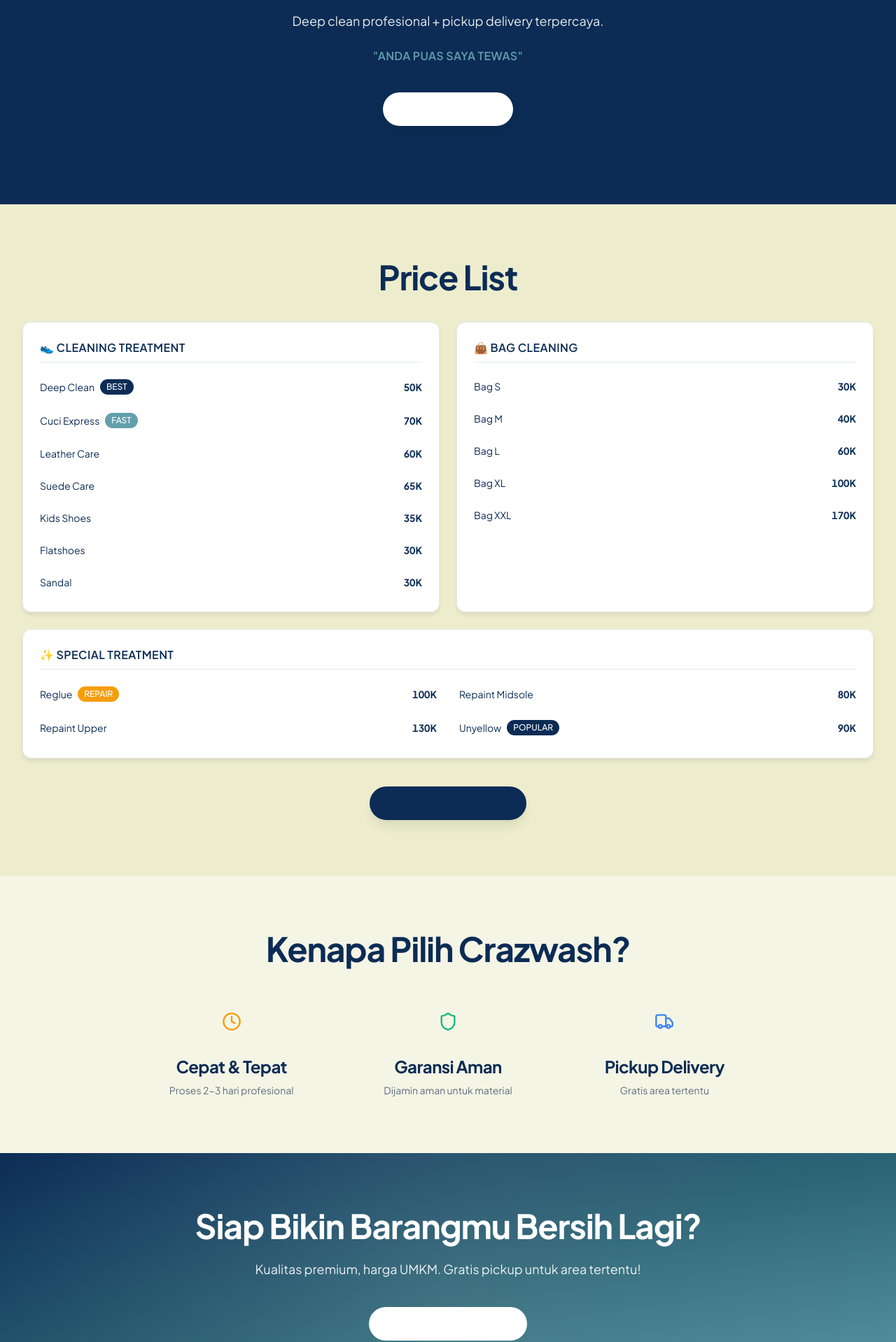
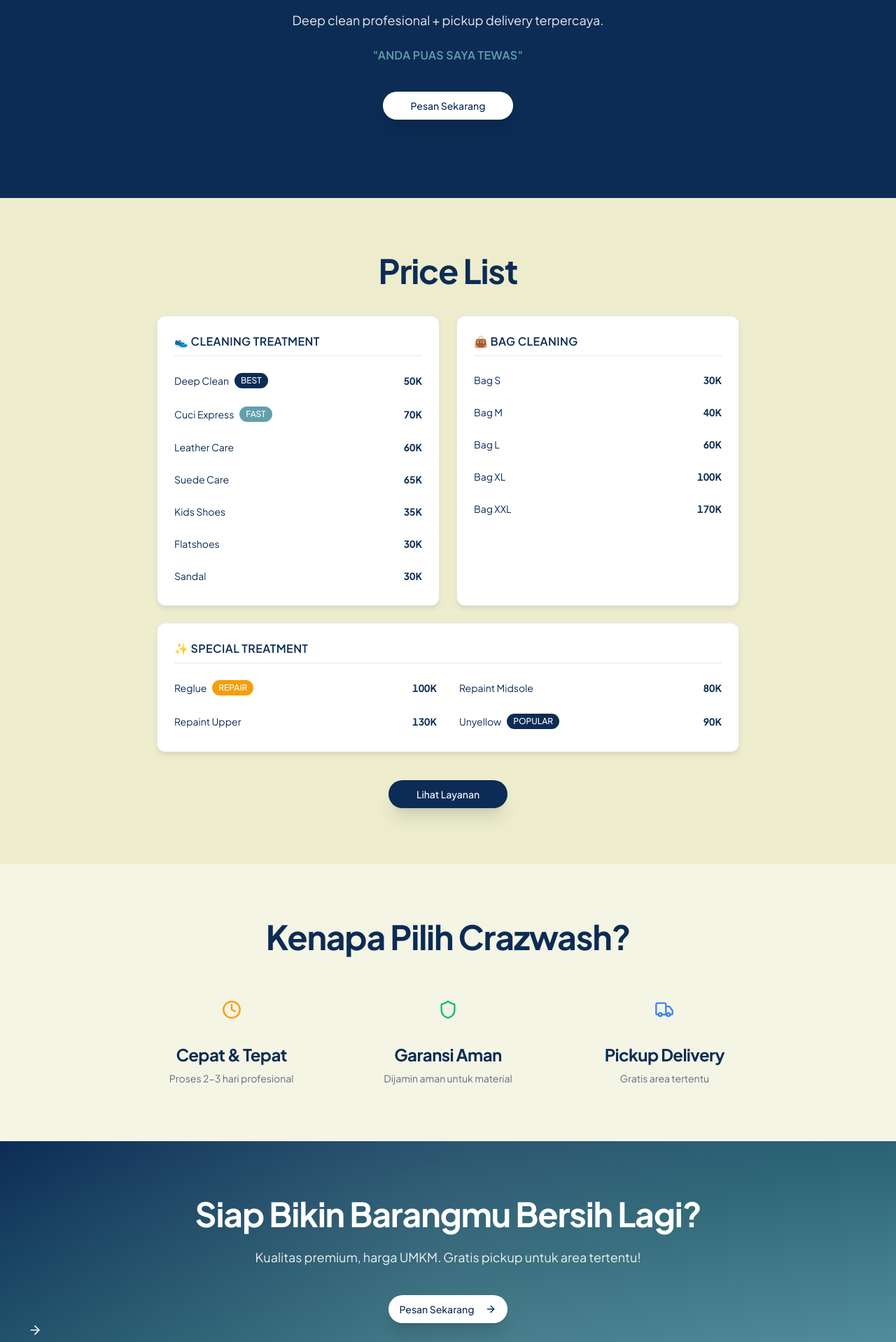
Before and after one commit to athallaarl66/Crazwash, a Next.js app: page / in a window 1280 px wide. Shown: the part 363-2281 px from the top of the page at 70% size. Built offline with nearby package versions, Linux system fonts and the light colour scheme.

Commit message:
fix button ui public dashboard

```diff
--- a/app/admin/service/ProductsTable.tsx
+++ b/app/admin/service/ProductsTable.tsx
@@ -128,12 +128,8 @@
       )}
 
       <div className="rounded-lg border overflow-x-auto">
-        {" "}
-        {/* Mobile scroll */}
-        <table className="w-full text-sm">
+        <table className="w-full text-body-sm">
           <thead className="bg-muted">
-            {" "}
-            {/* Pakai bg-muted */}
             <tr>
               {setSelected && (
                 <th className="p-3">
@@ -147,8 +143,7 @@
               )}
               <th className="text-left p-3 font-medium text-foreground">
                 Nama Layanan
-              </th>{" "}
-              {/* Pakai text-foreground */}
+              </th>
               <th className="text-left p-3 font-medium text-foreground">
                 Kategori
               </th>
@@ -176,16 +171,12 @@
                   colSpan={setSelected ? 8 : 7}
                   className="p-8 text-center text-muted-foreground text-body"
                 >
-                  {" "}
-                  {/* Pakai text-muted-foreground, text-body */}
                   Tidak ada layanan
                 </td>
               </tr>
             ) : (
               products.map((product) => (
                 <tr key={product.id} className="border-t hover:bg-muted/50">
-                  {" "}
-                  {/* Pakai bg-muted/50 */}
                   {setSelected && (
                     <td className="p-3">
                       <Checkbox
@@ -202,16 +193,12 @@
                     </div>
                     {product.description && (
                       <div className="text-caption text-muted-foreground truncate max-w-xs">
-                        {" "}
-                        {/* Pakai text-caption */}
                         {product.description}
                       </div>
                     )}
                   </td>
                   <td className="p-3">
                     <Badge variant="outline" className="border-border">
-                      {" "}
-                      {/* Pakai border-border */}
                       {CATEGORY_LABELS[product.category]}
                     </Badge>
                   </td>
--- a/app/layout.tsx
+++ b/app/layout.tsx
@@ -11,14 +11,14 @@
 });
 
 export const metadata: Metadata = {
-  title: "Crazwash - Cuci Sepatu & Tas  Bandung",
+  title: "Crazwash - Cuci Sepatu & Tas di Bandung",
   description:
     "Jasa cuci sepatu dan tas profesional di Bandung Timur. Deep clean, leather care, suede care, dengan layanan pickup delivery gratis area tertentu.",
   keywords:
     "cuci sepatu bandung, cuci tas, deep clean sepatu, leather care, suede care, jasa cuci sepatu bandung timur",
   authors: [{ name: "Crazwash" }],
   openGraph: {
-    title: "Crazwash - Cuci Sepatu & Tas  Bandung",
+    title: "Crazwash - Cuci Sepatu & Tas di Bandung",
     description:
       "Bikin sepatu & tas kembali seperti baru. Deep clean profesional + pickup delivery terpercaya.",
     url: "https://crazwash.vercel.app",
--- a/app/page.tsx
+++ b/app/page.tsx
@@ -47,15 +47,9 @@
 };
 
 const CATEGORY_CONFIG = {
-  shoes: {
-    title: "👟 Cleaning Treatment",
-  },
-  bags: {
-    title: "👜 Bag Cleaning",
-  },
-  special: {
-    title: "✨ Special Treatment",
-  },
+  shoes: { title: "👟 Cleaning Treatment" },
+  bags: { title: "👜 Bag Cleaning" },
+  special: { title: "✨ Special Treatment" },
 } as const;
 
 /* ================= PAGE ================= */
@@ -99,21 +93,30 @@
           <Link href="/order">
             <Button
               size="lg"
-              className="bg-card text-card-foreground hover:bg-card/90 shadow-soft-lg rounded-full px-10 py-6 text-body font-semibold transition-all duration-300 hover:scale-105"
+              className="
+    bg-white
+    text-primary
+    hover:scale-105
+    transition
+    duration-200
+    shadow-xl
+    rounded-full
+    px-10
+  "
             >
               Pesan Sekarang
-              <ArrowRight className="ml-2 h-5 w-5" />
             </Button>
           </Link>
         </div>
       </section>
 
-      {/* ================= PRICE LIST - COMPACT ================= */}
+      {/* ================= PRICE LIST ================= */}
       <section className="py-16 lg:py-20">
         <div className="container-custom mx-auto max-w-4xl">
           <h2 className="text-h2 mb-10 text-center">Price List</h2>
 
           <div className="grid md:grid-cols-2 gap-6 mb-6">
+            {/* Shoes */}
             <div className="card-custom p-6">
               <h3 className="text-body font-semibold mb-4 uppercase tracking-wide text-primary border-b border-border pb-2">
                 {CATEGORY_CONFIG.shoes.title}
@@ -149,6 +152,7 @@
               </div>
             </div>
 
+            {/* Bags */}
             <div className="card-custom p-6">
               <h3 className="text-body font-semibold mb-4 uppercase tracking-wide text-primary border-b border-border pb-2">
                 {CATEGORY_CONFIG.bags.title}
@@ -171,6 +175,7 @@
             </div>
           </div>
 
+          {/* Special */}
           <div className="card-custom p-6">
             <h3 className="text-body font-semibold mb-4 uppercase tracking-wide text-primary border-b border-border pb-2">
               {CATEGORY_CONFIG.special.title}
@@ -210,10 +215,18 @@
             <Link href="/services">
               <Button
                 size="lg"
-                className="bg-primary text-primary-foreground hover:bg-primary/90 shadow-soft-lg rounded-full px-10 py-6 text-body font-semibold transition-all duration-300"
+                className="
+    bg-primary
+    text-white
+    hover:scale-105
+    transition
+    duration-200
+    shadow-xl
+    rounded-full
+    px-10
+  "
               >
-                Lihat Semua Layanan
-                <ArrowRight className="ml-2 h-5 w-5" />
+                Lihat Layanan{" "}
               </Button>
             </Link>
           </div>
@@ -292,34 +305,33 @@
             Kualitas premium, harga UMKM. Gratis pickup untuk area tertentu!
           </p>
 
-          <div className="flex flex-col sm:flex-row gap-4 justify-center">
           <Link href="/order">
             <Button
               size="lg"
-                variant="default"
-                className="bg-primary-foreground text-primary hover:bg-primary-foreground/90 hover:text-primary rounded-full px-10 py-6 text-body font-semibold backdrop-blur-sm transition-all duration-300 group"
+              className="
+    bg-white
+    text-primary
+    hover:scale-105
+    transition
+    duration-200
+    shadow-xl
+    rounded-full
+    px-10
+  "
             >
-                <span className="flex items-center gap-2">
               Pesan Sekarang
-                  <ArrowRight className="w-5 h-5 transition-transform duration-300 group-hover:translate-x-1" />
-                </span>
+              <ArrowRight className="ml-2 h-5 w-5" />
             </Button>
           </Link>
-          </div>
+          <ArrowRight className="ml-2 h-5 w-5" />
 
           <div className="mt-10 flex flex-wrap gap-6 justify-center text-body-sm opacity-90">
-            <span className="flex items-center gap-2">
+            {["100% Aman", "Berpengalaman", "Hasil Maksimal"].map((text, i) => (
+              <span key={i} className="flex items-center gap-2">
                 <CheckCircle className="h-4 w-4" />
-              100% Aman
+                {text}
               </span>
-            <span className="flex items-center gap-2">
-              <CheckCircle className="h-4 w-4" />
-              Berpengalaman
-            </span>
-            <span className="flex items-center gap-2">
-              <CheckCircle className="h-4 w-4" />
-              Hasil Maksimal
-            </span>
+            ))}
           </div>
         </div>
       </section>
--- a/components/ui/button.tsx
+++ b/components/ui/button.tsx
@@ -1,8 +1,8 @@
-import * as React from "react"
-import { cva, type VariantProps } from "class-variance-authority"
-import { Slot } from "radix-ui"
+import * as React from "react";
+import { cva, type VariantProps } from "class-variance-authority";
+import { Slot } from "radix-ui";
 
-import { cn } from "@/lib/utils"
+import { cn } from "@/lib/utils";
 
 const buttonVariants = cva(
   "inline-flex items-center justify-center gap-2 whitespace-nowrap rounded-md text-sm font-medium transition-all disabled:pointer-events-none disabled:opacity-50 [&_svg]:pointer-events-none [&_svg:not([class*='size-'])]:size-4 shrink-0 [&_svg]:shrink-0 outline-none focus-visible:border-ring focus-visible:ring-ring/50 focus-visible:ring-[3px] aria-invalid:ring-destructive/20 dark:aria-invalid:ring-destructive/40 aria-invalid:border-destructive",
@@ -10,16 +10,25 @@
     variants: {
       variant: {
         default: "bg-primary text-primary-foreground hover:bg-primary/90",
+
+        // ✅ NEW — CARD VARIANT
+        card: "bg-card text-card-foreground hover:bg-card/90",
+
         destructive:
           "bg-destructive text-white hover:bg-destructive/90 focus-visible:ring-destructive/20 dark:focus-visible:ring-destructive/40 dark:bg-destructive/60",
+
         outline:
           "border bg-background shadow-xs hover:bg-accent hover:text-accent-foreground dark:bg-input/30 dark:border-input dark:hover:bg-input/50",
+
         secondary:
           "bg-secondary text-secondary-foreground hover:bg-secondary/80",
+
         ghost:
           "hover:bg-accent hover:text-accent-foreground dark:hover:bg-accent/50",
+
         link: "text-primary underline-offset-4 hover:underline",
       },
+
       size: {
         default: "h-9 px-4 py-2 has-[>svg]:px-3",
         xs: "h-6 gap-1 rounded-md px-2 text-xs has-[>svg]:px-1.5 [&_svg:not([class*='size-'])]:size-3",
@@ -31,12 +40,13 @@
         "icon-lg": "size-10",
       },
     },
+
     defaultVariants: {
       variant: "default",
       size: "default",
     },
-  }
-)
+  },
+);
 
 function Button({
   className,
@@ -46,19 +56,19 @@
   ...props
 }: React.ComponentProps<"button"> &
   VariantProps<typeof buttonVariants> & {
-    asChild?: boolean
+    asChild?: boolean;
   }) {
-  const Comp = asChild ? Slot.Root : "button"
+  const Comp = asChild ? Slot.Root : "button";
 
   return (
     <Comp
       data-slot="button"
       data-variant={variant}
       data-size={size}
-      className={cn(buttonVariants({ variant, size, className }))}
+      className={cn(buttonVariants({ variant, size }), className)}
       {...props}
     />
-  )
+  );
 }
 
-export { Button, buttonVariants }
+export { Button, buttonVariants };
```
Also changed, not shown: app/globals.css (+2 -5 lines). Lines whose indentation alone changed are shown as unchanged.
